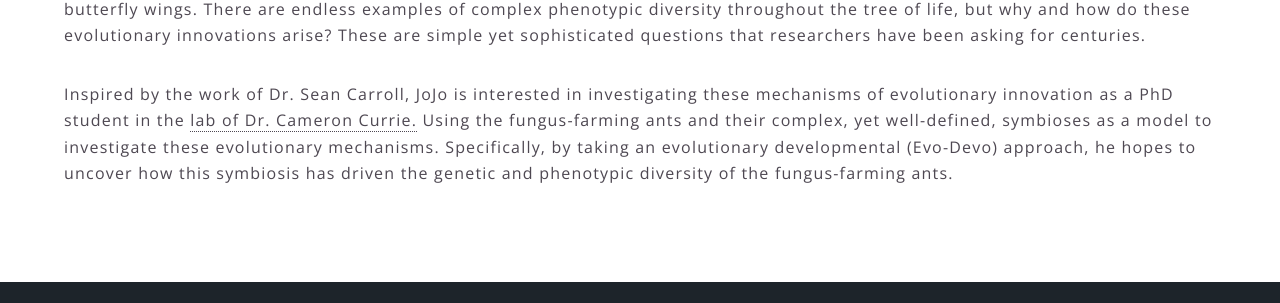
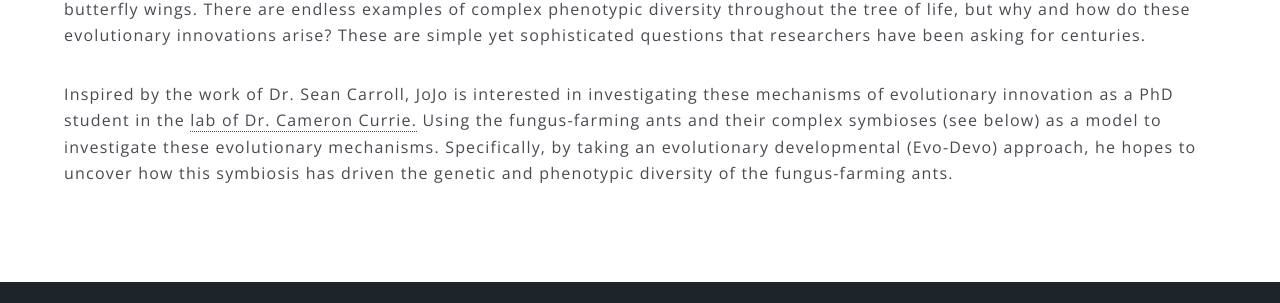
Before and after one commit to jojosardina/jojosardina.github.io, a Jekyll site: the page built from research.html, in a window 1280 px wide and 1091 px high. Shown: the part 530-833 px from the top of the window. Built offline with Jekyll 4.4.1, drawn with Linux system fonts in a browser that asks for light colours.

Commit message:
Update research.html

```diff
--- a/research.html
+++ b/research.html
@@ -9,7 +9,7 @@ title: Research
 	These are simple yet sophisticated questions that researchers have been asking for centuries.
 	</p>
 	<p>Inspired by the work of Dr. Sean Carroll, JoJo is interested in investigating these mechanisms of evolutionary innovation as a PhD student in the <a href="https://currielab.wisc.edu/">lab of Dr. Cameron Currie.</a>
-	Using the fungus-farming ants and their complex, yet well-defined, symbioses as a model to investigate these evolutionary mechanisms.
+	Using the fungus-farming ants and their complex symbioses (see below) as a model to investigate these evolutionary mechanisms.
 	Specifically, by taking an evolutionary developmental (Evo-Devo) approach,
 	he hopes to uncover how this symbiosis has driven the genetic and phenotypic diversity of the fungus-farming ants.</p>
 	<h4></h4>
```
